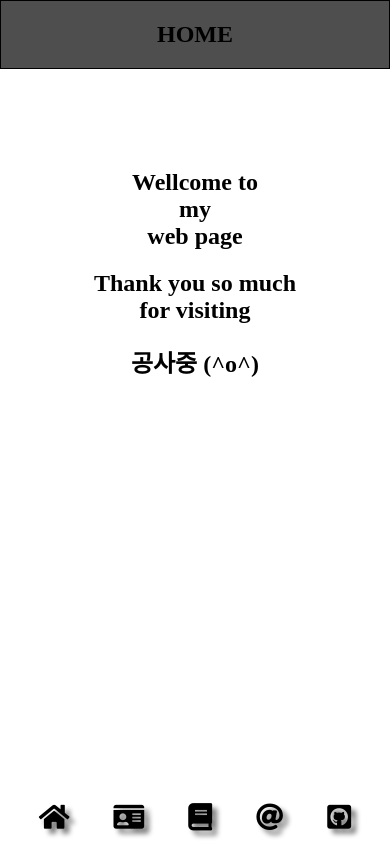
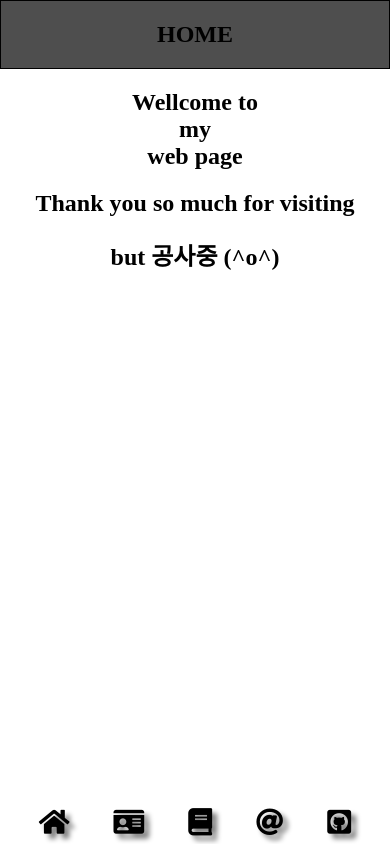
Before and after one commit to jangflier/WEB, a plain HTML site: page index.html in a window 390 px wide. Drawn offline with Linux system fonts and the light colour scheme.

Commit message:
ADD MY WEB :D

```diff
--- a/CSS/index.css
+++ b/CSS/index.css
@@ -148,7 +148,6 @@
 
     .mainMenu {
         width: 100%;
-        padding: 80px;
         text-align: center;
     }
 
@@ -157,7 +156,7 @@
         bottom: 0;
         left: 0;
         right: 0;
-        padding: 10px;
+        padding: 5px;
     }
 
     /* bottom메뉴 아이콘 */
--- a/index.html
+++ b/index.html
@@ -26,7 +26,7 @@
         <main class="mainMenu">
             <h1>Wellcome to<br> my<br> web page</h1>
             <h2>Thank you so much for visiting</h2>
-            <h2>공사중 (^o^)</h2>
+            <h2>but 공사중 (^o^)</h2>
         </main>
 
         <footer class="bottomMenu">
```
